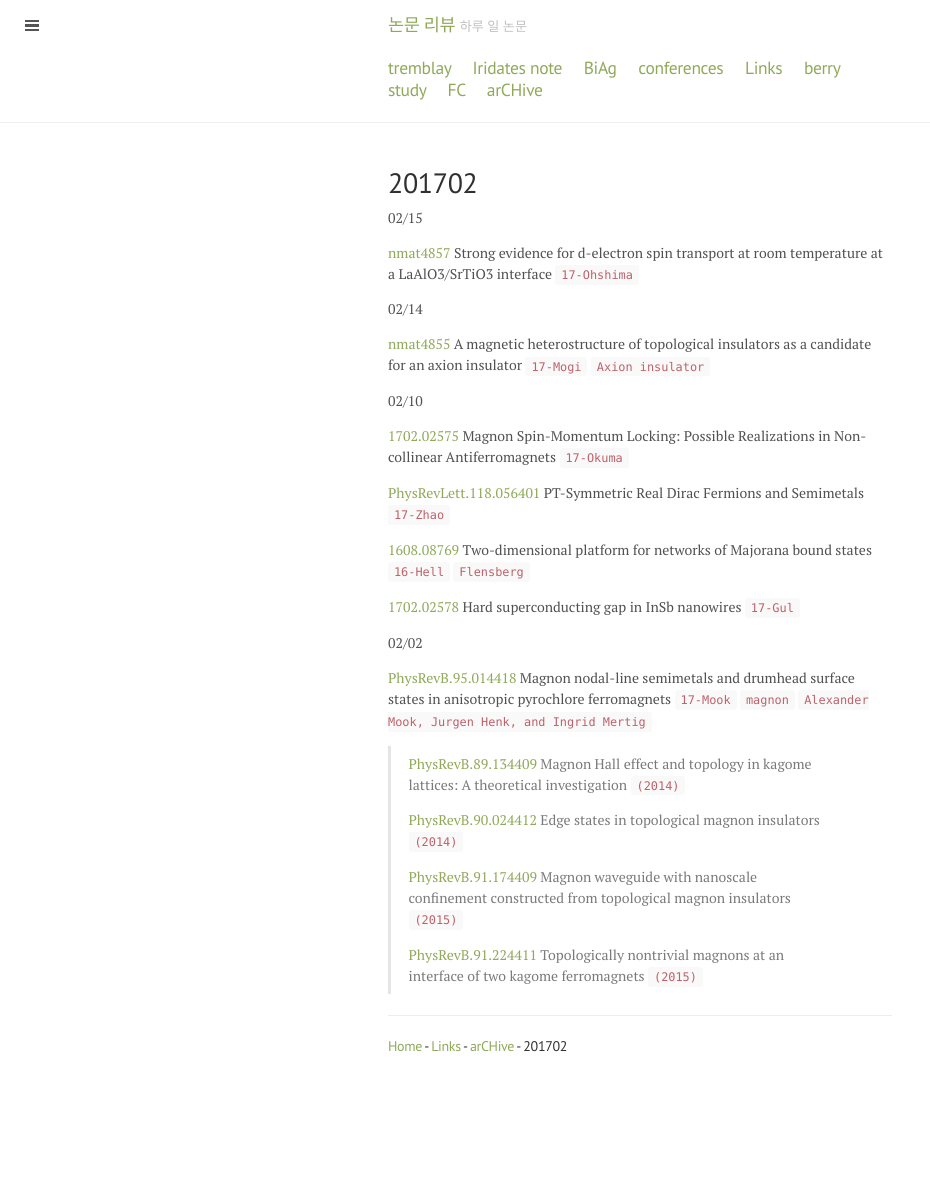
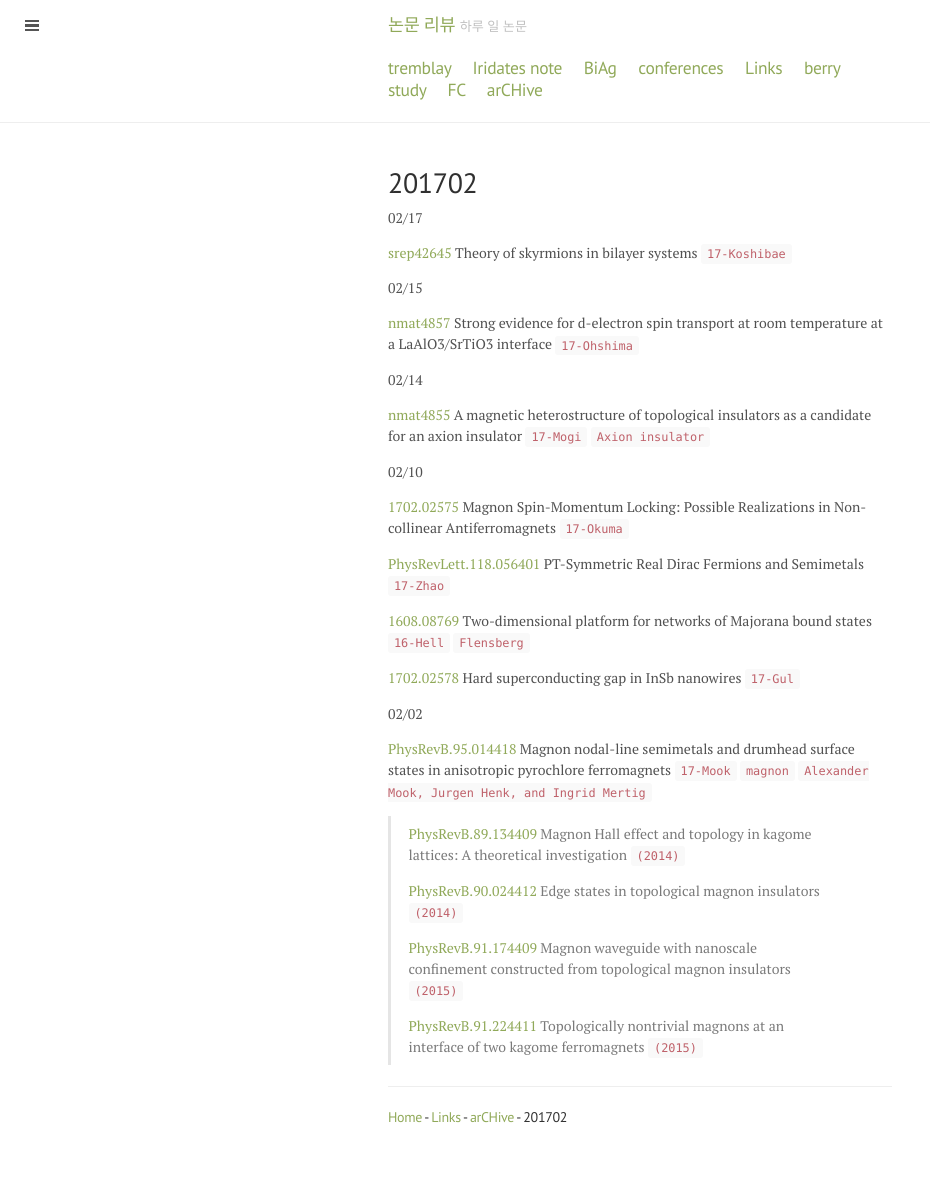
Before and after one commit to qkrwlsghdcjsworlt/work, a Jekyll site: the page built from 201702.md, in a window 1280 px wide. Shown: the whole page, without its empty margins (0-930 px from the left). Built offline with Jekyll 4.4.1, drawn with Linux system fonts in a browser that asks for light colours; before the commit the page ends 1111 px from its top, so only the background shows below that.

Commit message:
“update”

```diff
--- a/201702.md
+++ b/201702.md
@@ -2,6 +2,10 @@
 layout: page
 title: 201702
 ---
+
+02/17
+
+[srep42645](http://www.nature.com/articles/srep42645) Theory of skyrmions in bilayer systems `17-Koshibae`
 
 
 02/15
```
